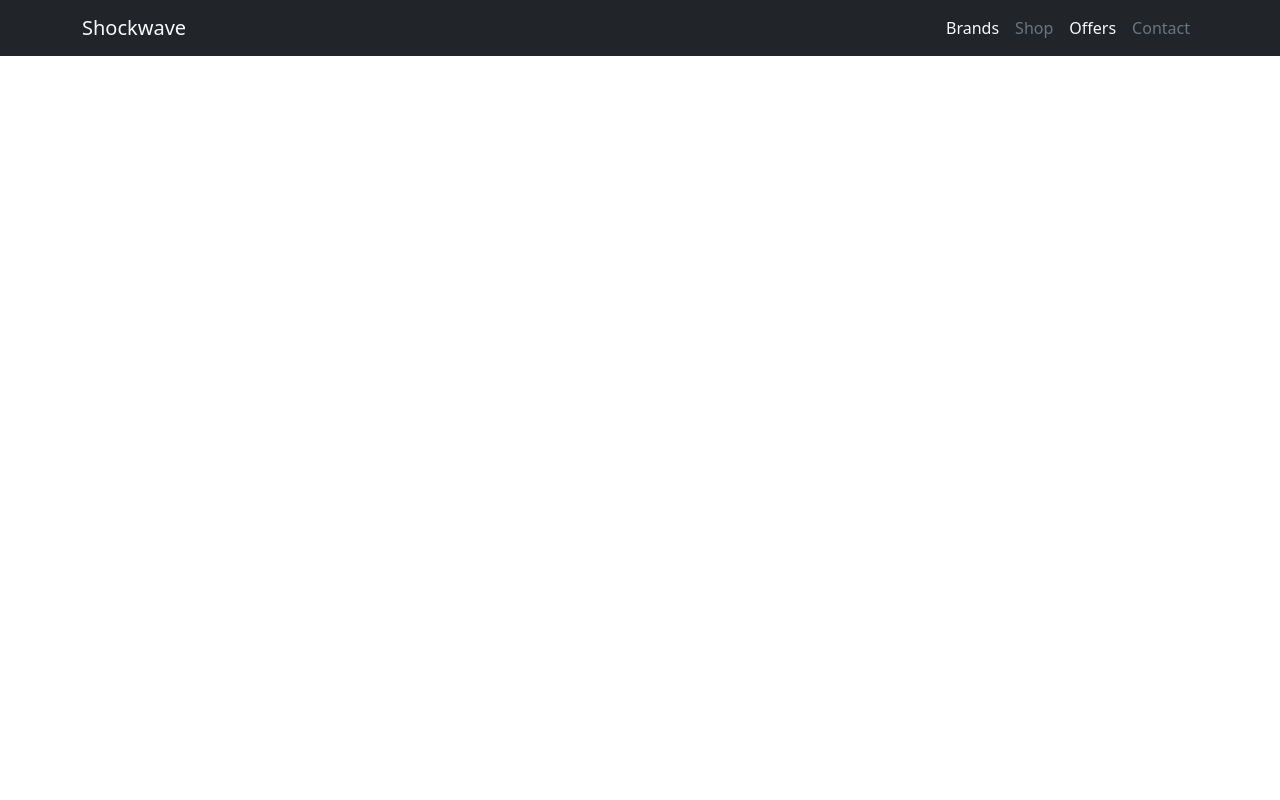
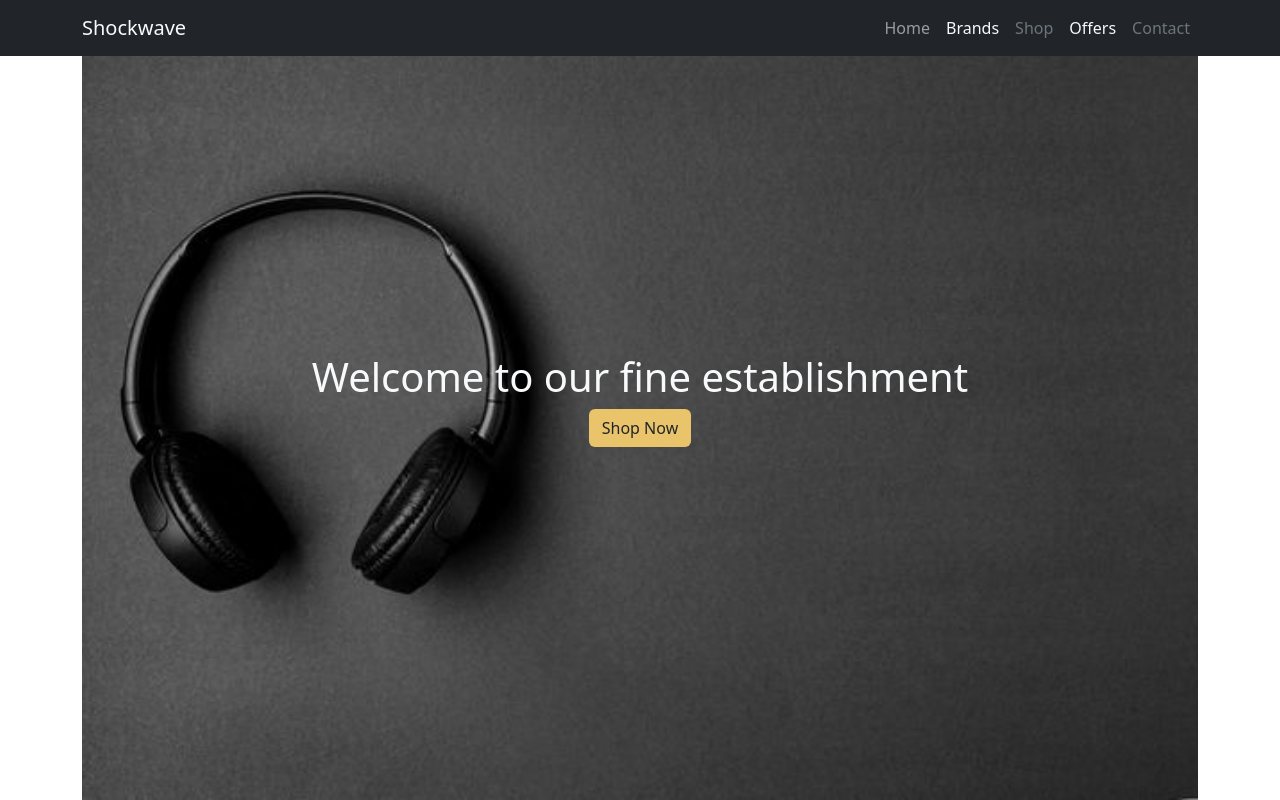
Before and after one commit to MbusyaNgesa/ShockWave, a plain HTML site: page index.html in a window 1280 px wide. Drawn offline with nearby package versions, Linux system fonts and the light colour scheme.

Commit message:
Hero Section

```diff
--- a/index.html
+++ b/index.html
@@ -21,7 +21,7 @@
     <!--Navbar Section-->
 
     <header>
-      <nav class="navbar navbar-expand-lg navbar-dark bg-dark p">
+      <nav class="navbar navbar-expand-lg navbar-dark bg-dark p-2 fixed-top">
         <div class="container">
           <a href="#" class="navbar-brand text-light">Shockwave</a>
           <button
@@ -34,6 +34,7 @@
           </button>
           <div class="collapse navbar-collapse text-lg-light" id="navmenu">
             <ul class="navbar-nav ms-auto">
+              <li class="nav-item"><a href="#" class="nav-link">Home</a></li>
               <li class="nav-item">
                 <a href="#brands" class="nav-link text-light">Brands</a>
               </li>
@@ -52,6 +53,20 @@
       </nav>
     </header>
 
+    <!--Hero Section-->
+    <section class="" id="home">
+      <div class="container">
+        <div
+          id="hero"
+          class="d-flex text-center text-dark justify-content-center align-items-center"
+        >
+          <div class="py-5 text-light" id="text">
+            <h1>Welcome to our fine establishment</h1>
+            <a href="" class="btn" id="button1">Shop Now</a>
+          </div>
+        </div>
+      </div>
+    </section>
     <script
       src="https://cdn.jsdelivr.net/npm/bootstrap@5.3.3/dist/js/bootstrap.bundle.min.js"
       integrity="sha384-YvpcrYf0tY3lHB60NNkmXc5s9fDVZLESaAA55NDzOxhy9GkcIdslK1eN7N6jIeHz"
--- a/style.css
+++ b/style.css
@@ -0,0 +1,12 @@
+#hero {
+  background-image: url(Photo/Hero.jpg);
+  background-size: cover;
+  background-repeat: no-repeat;
+  background-position: center;
+
+  text-align: right;
+  height: 100vh;
+}
+#button1 {
+  background-color: #e9c46a;
+}
```
Also changed, not shown: Photo/AirPods Max.jpg (added), Photo/Apple AirPods Max Wireless Over-Ear Headphones, Active Noise Cancelling, Transparency Mode, Personal.jpg (added), Photo/Beats Headphones.jpg (added), Photo/Hero.jpg (added), Photo/New Latest HeadPhone in New York.jpg (added), Photo/Sony WH-1000XM4 Wireless Premium Noise Canceling Overhead Headphones with Mic for Phone.jpg (added), Photo/These headphones can read your mind and know when to suggest a break.jpg (added), Photo/White Apple airpods, headphones Wallpapers in black and white background_ Wallpaper photos_.jpg (added).
